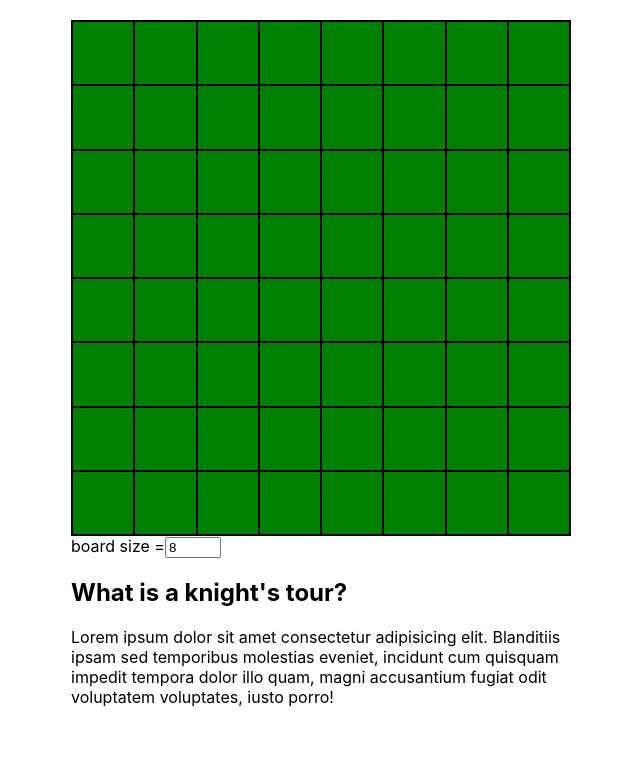
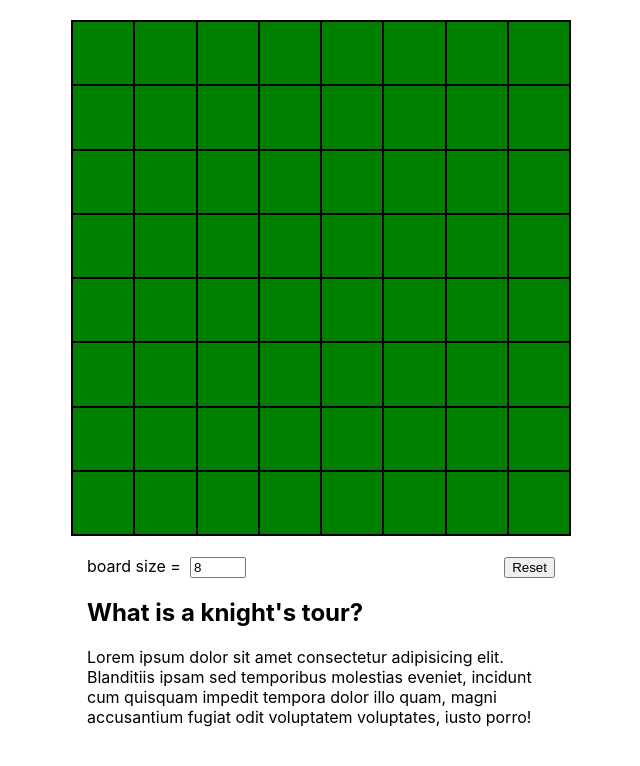
Before and after one commit to norbusonam/knights-tour, a React (Create React App) app: page / in a window 1280 px wide. Shown: the top 766 px of the page, without its empty margins (319-959 px from the left). Built offline with nearby package versions, Linux system fonts and the light colour scheme.

Commit message:
reset button with some syling

```diff
--- a/src/components/KnightsTour.js
+++ b/src/components/KnightsTour.js
@@ -116,7 +116,10 @@ function KnightsTour() {
         }
       </div>
 
-      board size =
+      <br />
+      <div style={{ display: 'flex', justifyContent: 'space-between' }}>
+        <div style={{ paddingLeft: '1rem' }}>
+          board size = &nbsp;
           <input
             type='number'
             min={3}
@@ -124,6 +127,11 @@ function KnightsTour() {
             value={boardSize}
             onChange={e => resetBoard(e.target.value) }
           />
+        </div>
+        <div style={{ paddingRight: '1rem' }}>
+          <button onClick={() => resetBoard(boardSize)}>Reset</button>
+        </div>
+      </div>
 
     </div>
   );
--- a/src/components/KnightsTourInfo.js
+++ b/src/components/KnightsTourInfo.js
@@ -1,6 +1,6 @@
 function KnightsTourInfo() {
   return (
-    <div>
+    <div style={{ padding: '0 1rem' }}>
       <h2>What is a knight's tour?</h2>
       <p>Lorem ipsum dolor sit amet consectetur adipisicing elit. Blanditiis ipsam sed temporibus molestias eveniet, incidunt cum quisquam impedit tempora dolor illo quam, magni accusantium fugiat odit voluptatem voluptates, iusto porro!</p>
     </div>
```
Lines whose indentation alone changed are shown as unchanged.
